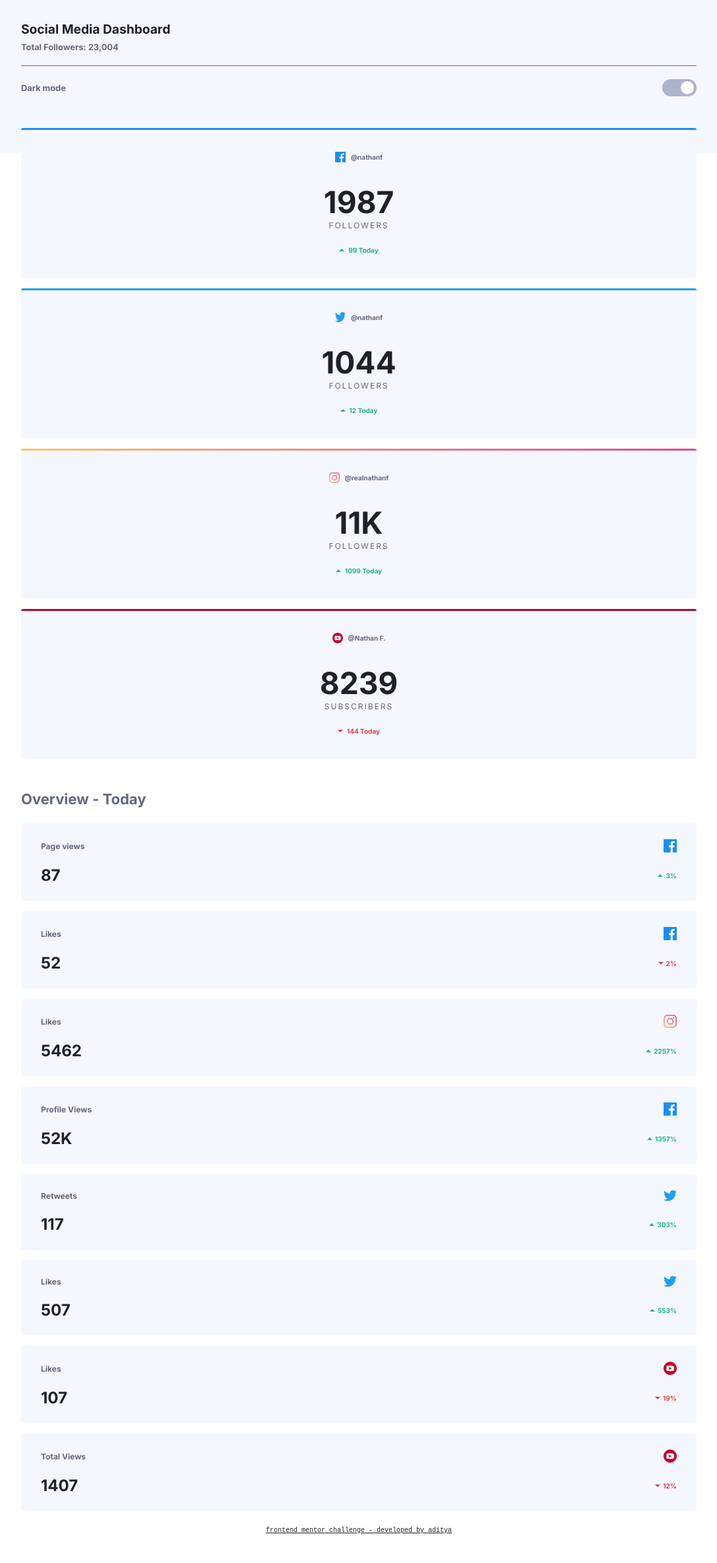
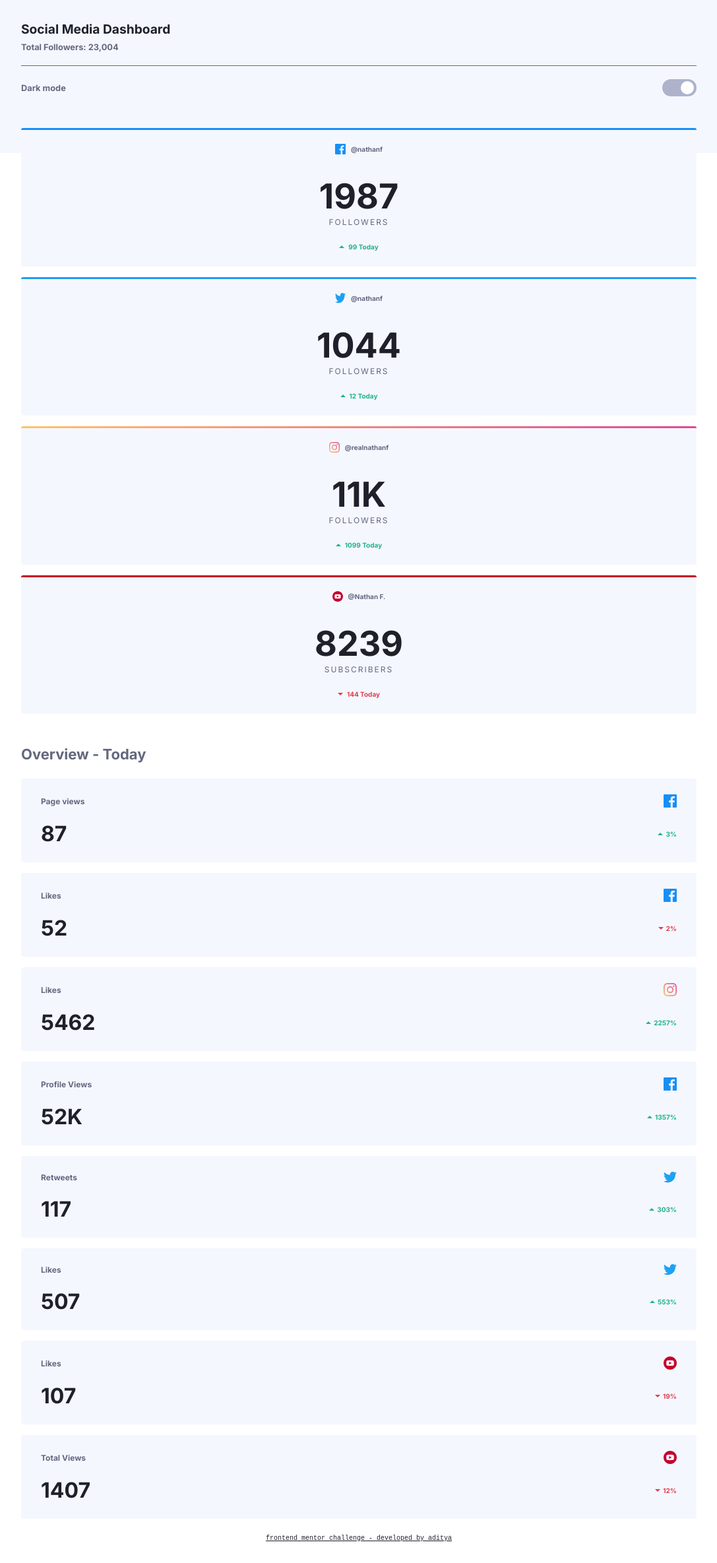
Before and after one commit to adityasonel/frontend-mentor-solutions, a website built with webpack: page social-media-dashboard-with-theme-switcher/src/index.html in a window 1280 px wide. Shown: the whole page at 66% size, without its empty margins (96-1183 px from the left). Built offline with nearby package versions, Linux system fonts and the light colour scheme.

Commit message:
fm issue resolved

```diff
--- a/social-media-dashboard-with-theme-switcher/src/index.html
+++ b/social-media-dashboard-with-theme-switcher/src/index.html
@@ -11,7 +11,7 @@
 <body>
   <div id="main-div" class="main">
     <span class="pattern-bg"></span>
-    <section class="header">
+    <div class="header">
       <div>
         <p class="header-title">Social Media Dashboard</p>
         <p class="header-stats">Total Followers: 23,004</p>
@@ -24,90 +24,98 @@
           <span class="slider round"></span>
         </label>
       </div>
-    </section>
-    <section class="stats">
+    </div>
+    <div class="stats">
       <div class="stats-item">
         <span class="stats-item__f"></span>
-        <p class="stats-item__user"><img class="stats-item__icon" src="./images/icon-facebook.svg">@nathanf</p>
+        <p class="stats-item__user"><img class="stats-item__icon" src="./images/icon-facebook.svg"
+            alt="Facebook icon">@nathanf</p>
         <p class="stats-item__count">1987</p>
         <p class="stats-item__title">followers</p>
-        <p class="stats-item__change-up"><img class="stats-item__c-icon" src="./images/icon-up.svg">99 Today</p>
+        <p class="stats-item__change-up"><img class="stats-item__c-icon" src="./images/icon-up.svg" alt="Up icon">99
+          Today</p>
       </div>
       <div class="stats-item">
         <span class="stats-item__t"></span>
-        <p class="stats-item__user"><img class="stats-item__icon" src="./images/icon-twitter.svg">@nathanf</p>
+        <p class="stats-item__user"><img class="stats-item__icon" src="./images/icon-twitter.svg"
+            alt="Twitter icon">@nathanf</p>
         <p class="stats-item__count">1044</p>
         <p class="stats-item__title">followers</p>
-        <p class="stats-item__change-up"><img class="stats-item__c-icon" src="./images/icon-up.svg">12 Today</p>
+        <p class="stats-item__change-up"><img class="stats-item__c-icon" src="./images/icon-up.svg" alt="Up icon">12
+          Today</p>
       </div>
       <div class="stats-item">
         <span class="stats-item__i"></span>
-        <p class="stats-item__user"><img class="stats-item__icon" src="./images/icon-instagram.svg">@realnathanf</p>
+        <p class="stats-item__user"><img class="stats-item__icon" src="./images/icon-instagram.svg"
+            alt="Instagram icon">@realnathanf</p>
         <p class="stats-item__count">11K</p>
         <p class="stats-item__title">followers</p>
-        <p class="stats-item__change-up"><img class="stats-item__c-icon" src="./images/icon-up.svg">1099 Today</p>
+        <p class="stats-item__change-up"><img class="stats-item__c-icon" src="./images/icon-up.svg" alt="Up icon">1099
+          Today</p>
       </div>
       <div class="stats-item">
         <span class="stats-item__y"></span>
-        <p class="stats-item__user"><img class="stats-item__icon" src="./images/icon-youtube.svg">@Nathan F.</p>
+        <p class="stats-item__user"><img class="stats-item__icon" src="./images/icon-youtube.svg"
+            alt="Youtube icon">@Nathan F.</p>
         <p class="stats-item__count">8239</p>
         <p class="stats-item__title">subscribers</p>
-        <p class="stats-item__change-down"><img class="stats-item__c-icon" src="./images/icon-down.svg">144 Today</p>
+        <p class="stats-item__change-down"><img class="stats-item__c-icon" src="./images/icon-down.svg"
+            alt="Down icon">144 Today</p>
       </div>
-    </section>
-    <section class="stats-today">
+    </div>
+    <div class="stats-today">
       <p class="stats-today__title">Overview - Today</p>
       <div class="stats-today__card">
         <div class="stats-today__card-item">
-          <p>Page views<img src="./images/icon-facebook.svg"></p>
-          <h1>87<span><img src="./images/icon-up.svg">
+          <p>Page views<img src="./images/icon-facebook.svg" alt="Facebook icon"></p>
+          <h1>87<span><img src="./images/icon-up.svg" alt="Up icon">
               <h6>3%</h6>
             </span></h1>
         </div>
         <div class="stats-today__card-item">
-          <p>Likes<img src="./images/icon-facebook.svg"></p>
-          <h1>52<span><img src="./images/icon-down.svg">
+          <p>Likes<img src="./images/icon-facebook.svg" alt="Facebook icon"></p>
+          <h1>52<span><img src="./images/icon-down.svg" alt="Down icon">
               <h6 class="down">2%</h6>
             </span></h1>
         </div>
         <div class="stats-today__card-item">
-          <p>Likes<img src="./images/icon-instagram.svg"></p>
-          <h1>5462<span><img src="./images/icon-up.svg">
+          <p>Likes<img src="./images/icon-instagram.svg" alt="Instagram icon"></p>
+          <h1>5462<span><img src="./images/icon-up.svg" alt="Up icon">
               <h6>2257%</h6>
             </span></h1>
         </div>
         <div class="stats-today__card-item">
-          <p>Profile Views<img src="./images/icon-facebook.svg"></p>
-          <h1>52K<span><img src="./images/icon-up.svg">
+          <p>Profile Views<img src="./images/icon-facebook.svg" alt="Facebook icon"></p>
+          <h1>52K<span><img src="./images/icon-up.svg" alt="Up icon">
               <h6>1357%</h6>
             </span></h1>
         </div>
         <div class="stats-today__card-item">
-          <p>Retweets<img src="./images/icon-twitter.svg"></p>
-          <h1>117<span><img src="./images/icon-up.svg">
+          <p>Retweets<img src="./images/icon-twitter.svg" alt="Twitter icon"></p>
+          <h1>117<span><img src="./images/icon-up.svg" alt="Up icon">
               <h6>303%</h6>
             </span></h1>
         </div>
         <div class="stats-today__card-item">
-          <p>Likes<img src="./images/icon-twitter.svg"></p>
-          <h1>507<span><img src="./images/icon-up.svg">
+          <p>Likes<img src="./images/icon-twitter.svg" alt="Twitter icon"></p>
+          <h1>507<span><img src="./images/icon-up.svg" alt="Up icon">
               <h6>553%</h6>
             </span></h1>
         </div>
         <div class="stats-today__card-item">
-          <p>Likes<img src="./images/icon-youtube.svg"></p>
-          <h1>107<span><img src="./images/icon-down.svg">
+          <p>Likes<img src="./images/icon-youtube.svg" alt="Youtube icon"></p>
+          <h1>107<span><img src="./images/icon-down.svg" alt="Down icon">
               <h6 class="down">19%</h6>
             </span></h1>
         </div>
         <div class="stats-today__card-item">
-          <p>Total Views<img src="./images/icon-youtube.svg"></p>
-          <h1>1407<span><img src="./images/icon-down.svg">
+          <p>Total Views<img src="./images/icon-youtube.svg" alt="Youtube icon"></p>
+          <h1>1407<span><img src="./images/icon-down.svg" alt="Down icon">
               <h6 class="down">12%</h6>
             </span></h1>
         </div>
       </div>
-    </section>
+    </div>
 
     <a target="_blank" href="https://adityasonel.github.io" class="dev">frontend mentor challenge - developed by
       aditya</a>
--- a/social-media-dashboard-with-theme-switcher/src/scss/main.scss
+++ b/social-media-dashboard-with-theme-switcher/src/scss/main.scss
@@ -135,7 +135,7 @@ body {
         position: relative;
         border-radius: 4px;
         background-color: var(--primary-card-bg);
-        padding: 36px 24px;
+        padding: 24px 24px;
         text-align: center;
         transition-property: all;
         transition-property: transform;
@@ -187,7 +187,7 @@ body {
         }
 
         &__count {
-            font-size: 46px;
+            font-size: 52px;
             font-weight: $fontBold;
             color: var(--primary-text-color);
             margin-top: 32px;
@@ -282,6 +282,7 @@ body {
         h1 {
             margin-top: 20px;
             display: flex;
+            font-size: 32px;
             justify-content: space-between;
             align-items: center;
             color: var(--primary-text-color);
```
Also changed, not shown: social-media-dashboard-with-theme-switcher/README.md.
